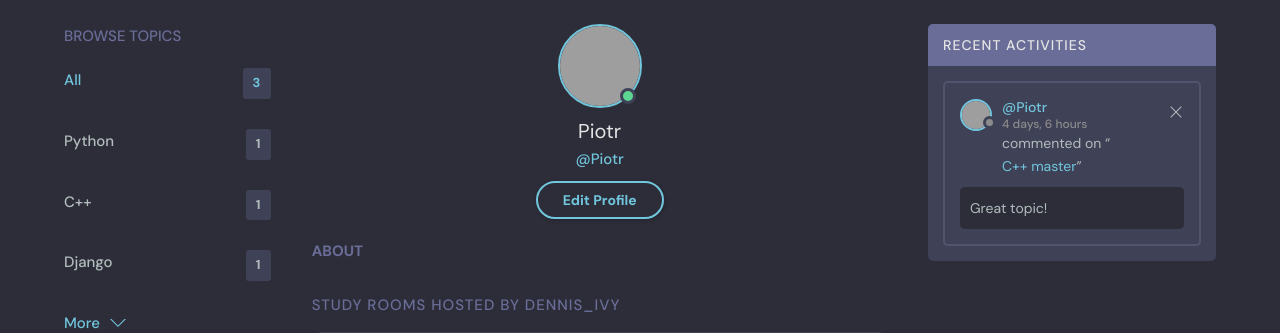
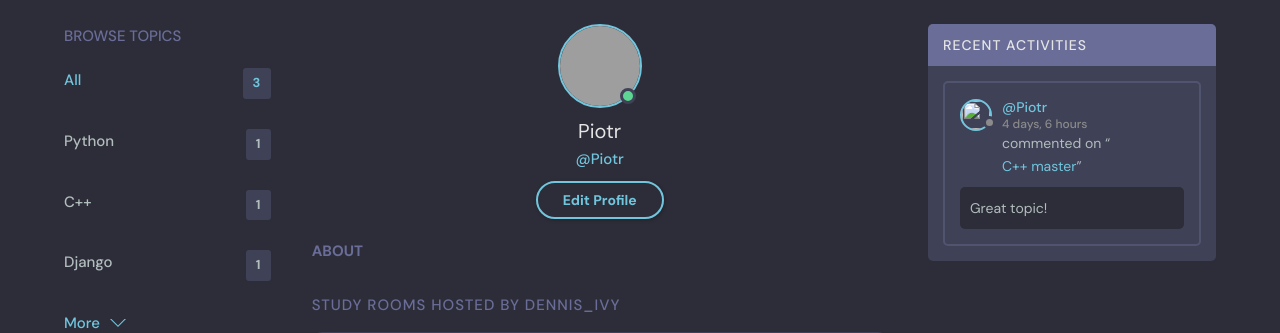
Before and after one commit to Karmel920/TopEvent, a Django app: page /profile/2 in a window 1280 px wide. Shown: the part 76-409 px from the top of the page. Run offline with Django 4.2, Linux system fonts and the light colour scheme; data comes from the database, SQL or seed files in the repository; grey boxes are pictures that could not be loaded.

Commit message:
Remove remove sign

```diff
--- a/base/templates/base/activity_component.html
+++ b/base/templates/base/activity_component.html
@@ -7,22 +7,13 @@
         <div class="activities__boxHeader roomListRoom__header">
             <a href="{% url 'user-profile' comment.user.id %}" class="roomListRoom__author">
                 <div class="avatar avatar--small">
-                    <img src="https://randomuser.me/api/portraits/women/11.jpg"/>
+                    <img src="{{ comment.user.userdetails.avatar.url }}"/>
                 </div>
                 <p>
                     @{{ comment.user }}
                     <span>{{ comment.created|timesince }}</span>
                 </p>
             </a>
-            <div class="roomListRoom__actions">
-                <a href="#">
-                    <svg version="1.1" xmlns="http://www.w3.org/2000/svg" width="32" height="32"
-                         viewBox="0 0 32 32">
-                        <title>remove</title>
-                        <path d="M27.314 6.019l-1.333-1.333-9.98 9.981-9.981-9.981-1.333 1.333 9.981 9.981-9.981 9.98 1.333 1.333 9.981-9.98 9.98 9.98 1.333-1.333-9.98-9.98 9.98-9.981z"></path>
-                    </svg>
-                </a>
-            </div>
         </div>
         <div class="activities__boxContent">
             <p>commented on “<a href="{% url 'project' comment.project.id %}">{{ comment.project }}</a>”</p>
```
